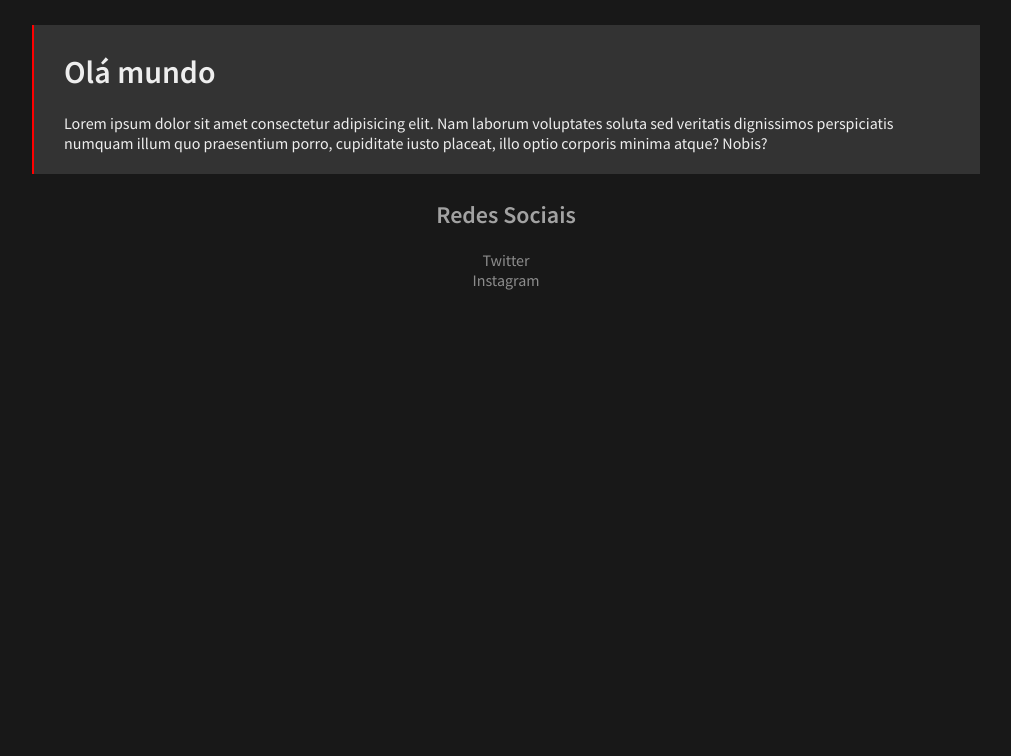
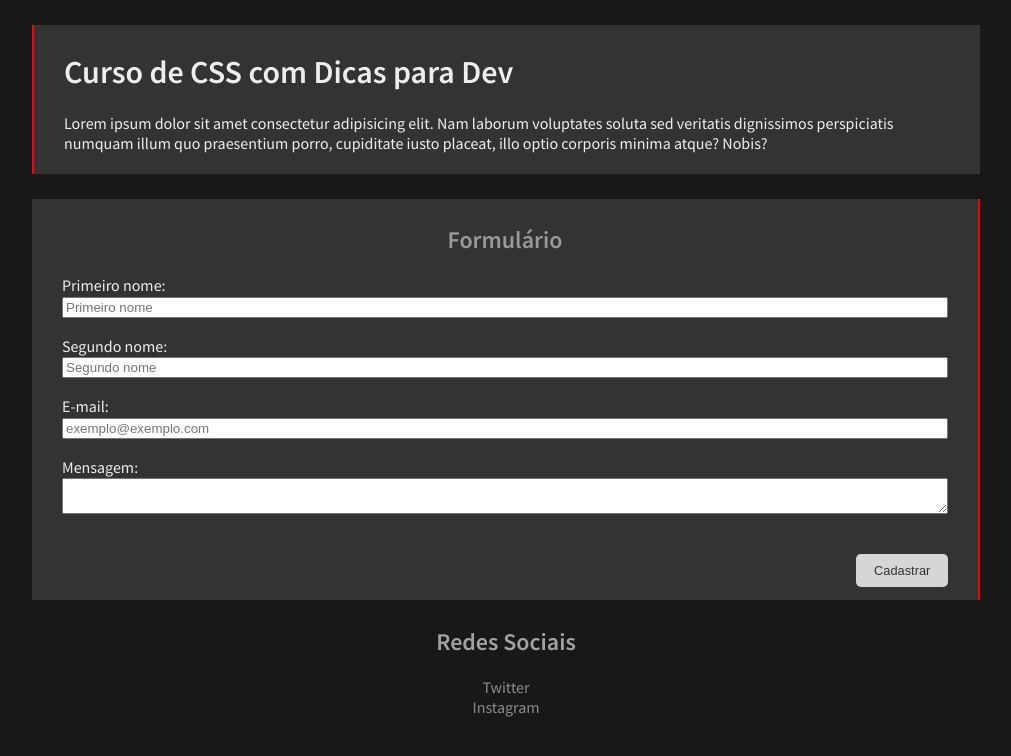
Before and after one commit to tadsgabrieltrindade/CSS-Learn, a plain HTML site: page index.html in a window 1280 px wide. Shown: the whole page, without its empty margins (134-1145 px from the left). Drawn offline with Linux system fonts and the light colour scheme.

Commit message:
Estilizando o Formulário

```diff
--- a/index.html
+++ b/index.html
@@ -17,7 +17,7 @@
   </head>
   <body>
     <div class="container">
-      <h1>Olá mundo</h1>
+      <h1>Curso de CSS com Dicas para Dev</h1>
       <p>
         Lorem ipsum dolor sit amet consectetur adipisicing elit. Nam laborum
         voluptates soluta sed veritatis dignissimos perspiciatis numquam illum
@@ -25,6 +25,33 @@
         minima atque? Nobis?
       </p>
     </div>
+
+
+    <form action="" class="main-form container">
+        <h2>Formulário</h2>
+        <div class="form-group">
+            <label for="primeiroNome">Primeiro nome:</label>
+            <input type="text" placeholder="Primeiro nome">
+        </div>
+
+        <div class="form-group">
+            <label for="segundoNome">Segundo nome:</label>
+            <input type="text" placeholder="Segundo nome">
+        </div>
+
+        <div class="form-group">
+            <label for="email">E-mail:</label>
+            <input type="email" placeholder="exemplo@exemplo.com">
+        </div>
+
+        <div class="form-group">
+            <label for="nome">Mensagem:</label>
+           <textarea name="mensagem"></textarea>
+        </div>
+        <button type="submit">Cadastrar</button>
+    </form>
+
+
 
     <aside class="main-aside">
         <h2>Redes Sociais</h2>
--- a/style.css
+++ b/style.css
@@ -1,41 +1,81 @@
-body{
+* {
+    box-sizing: border-box; /*Utilizamos pq o padding influencia no width*/
+}
+
+body {
   background-color: rgb(24, 24, 24);
   color: rgba(0, 0, 255, 0.5);
-    font-family: 'Source Sans Pro', sans-serif;
+  font-family: "Source Sans Pro", sans-serif;
 }
 
-.container{
+.container {
   background-color: #333;
   color: #eee;
   width: 75%;
-    box-sizing: border-box; /*Utilizamos pq o padding influencia no width*/
-    margin:  2% auto;
+  margin: 2% auto;
   padding: 5px 30px;
   border-left: 2px solid red;
 }
 
-.main-aside{
+/*Redes sociais--------------*/
+.main-aside {
   text-align: center;
 }
 
-.main-aside ul{
+.main-aside ul {
   list-style: none;
   padding: 0;
 }
 
-.main-aside h2{
-   color:  rgba(255, 255, 255, 0.6);
+.main-aside h2 {
+  color: rgba(255, 255, 255, 0.6);
 }
 
-.main-aside ul a{
+.main-aside ul a {
   text-decoration: none;
   color: rgba(255, 255, 255, 0.5);
 }
 
-.main-aside ul a:hover{
+.main-aside ul a:hover {
   color: rgba(255, 255, 255, 1);
 }
 
-.main-aside ul a:visited{
+.main-aside ul a:visited {
   color: rgb(0, 255, 255, 0.5);
 }
+
+/*Formulário---------------*/
+
+.container.main-form {
+  background-color: #333;
+  box-sizing: border-box;
+  border-right: 2px solid red;
+  border-left: none;
+}
+
+.container.main-form .form-group input,
+.container.main-form .form-group textarea {
+  width: 100%;
+  margin: 0.2% 0 2% 0;
+}
+
+.container.main-form h2 {
+  text-align: center;
+  color: rgba(255, 255, 255, 0.5);
+}
+
+.container.main-form button {
+  background-color: rgb(255, 255, 255, 0.8);
+  color: #333;
+  font-size: 80%;
+  border: none;
+  border-radius: 5px;
+  display: block;
+  margin: 2% 0 1% auto;
+  padding: 1% 2%;
+}
+
+.container.main-form button:hover {
+  background-color: rgb(255, 255, 255, 1);
+  color: #000;
+}
```
Lines whose indentation alone changed are shown as unchanged.
